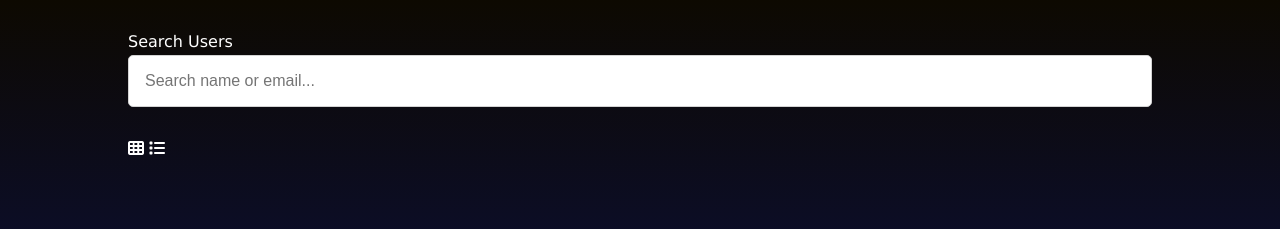
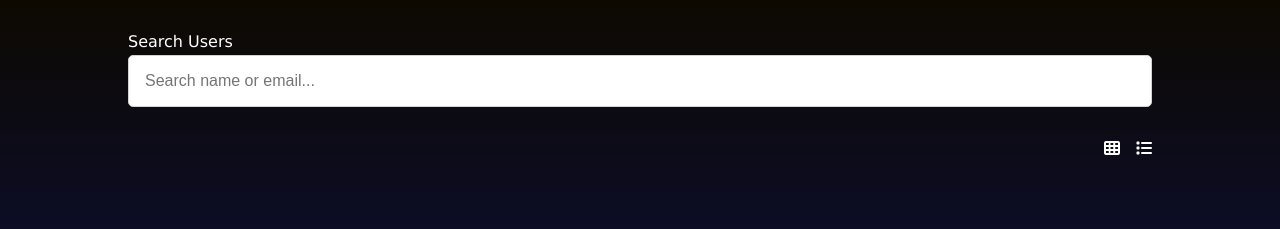
Before and after one commit to Sandreass/04.-nov, a plain HTML site: page index.html in a window 1280 px wide. Shown: the top 229 px of the page. Drawn offline with Linux system fonts and the light colour scheme; no server answers.

Commit message:
update style

```diff
--- a/style.css
+++ b/style.css
@@ -78,3 +78,12 @@
   .hide {
     display: none;
   }
+
+  .filters_container {
+    width: 100%;
+    display: flex;
+    justify-content: end;
+    align-items: center;
+    gap: 1rem;
+    cursor: pointer;
+  }
```
